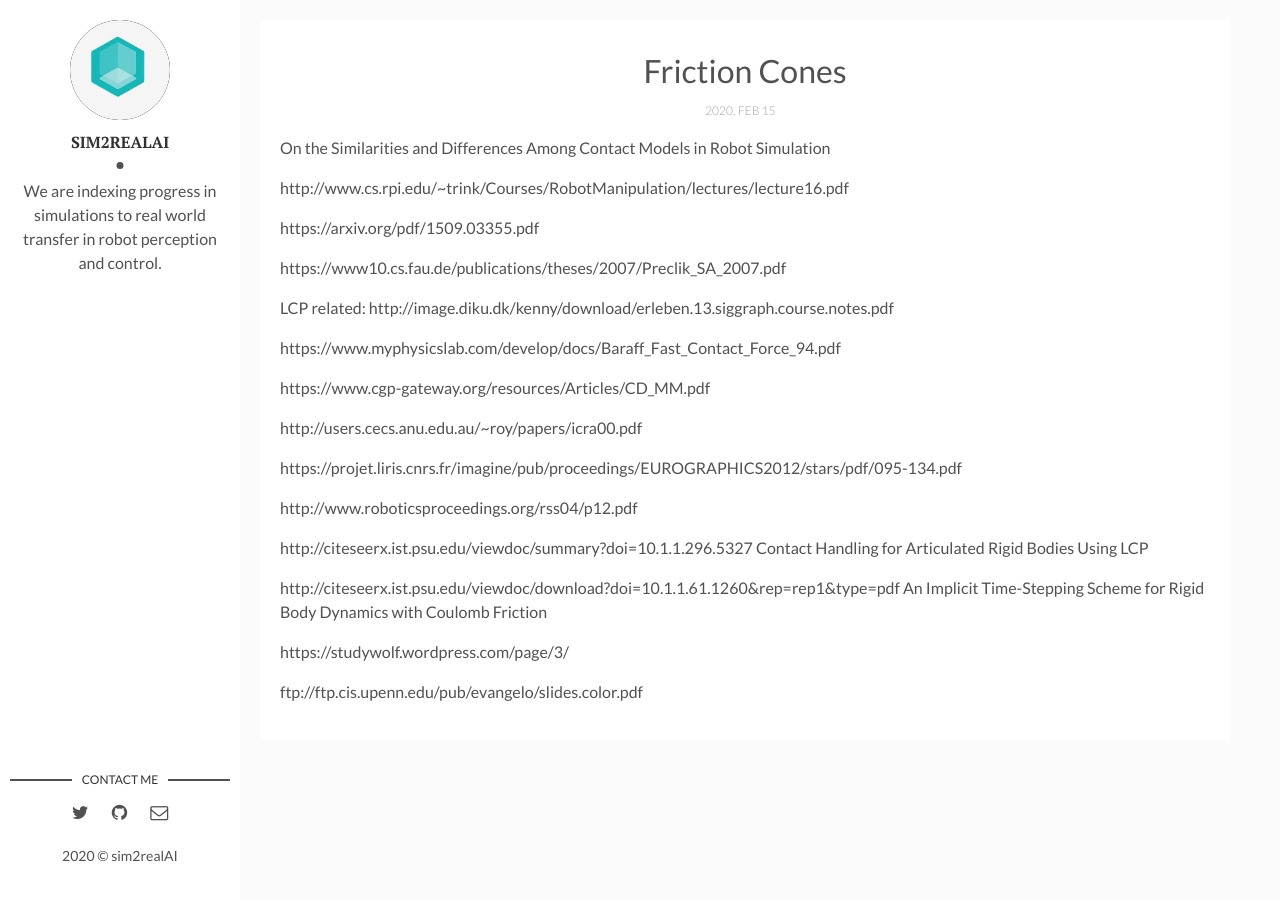
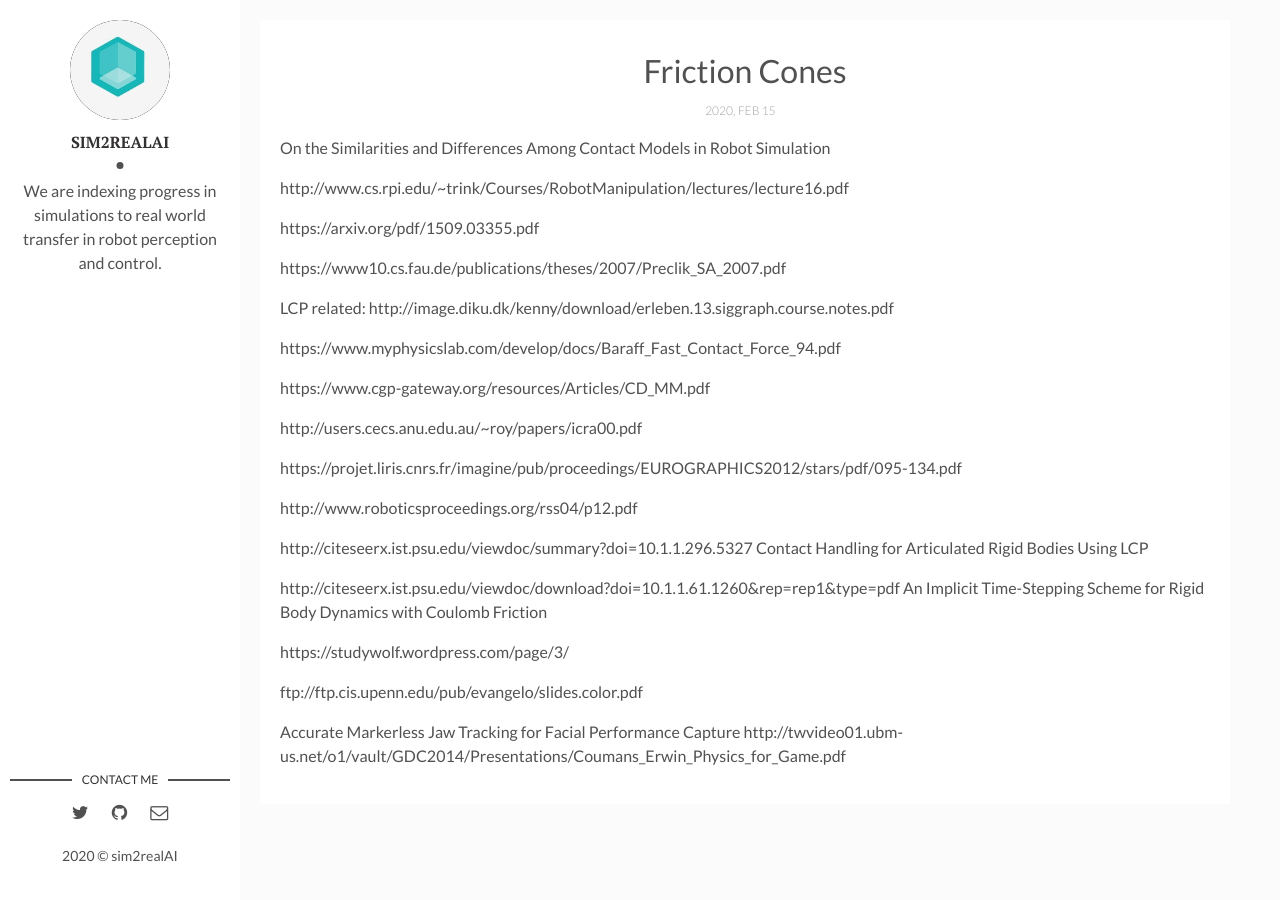
Before and after one commit to backupsim2realai/backupsim2realai.github.io, a Jekyll site: the page built from _posts/2020-04-15-Friction-Cones.markdown, in a window 1280 px wide. Built offline with Jekyll 4.4.1, drawn with Linux system fonts in a browser that asks for light colours.

Commit message:
update
Signed-off-by: Ankur Handa <ahanda@nvidia.com>

```diff
--- a/_posts/2020-04-15-Friction-Cones.markdown
+++ b/_posts/2020-04-15-Friction-Cones.markdown
@@ -36,3 +36,6 @@ An Implicit Time-Stepping Scheme for Rigid Body Dynamics with Coulomb Friction
 https://studywolf.wordpress.com/page/3/
 
 ftp://ftp.cis.upenn.edu/pub/evangelo/slides.color.pdf
+
+Accurate Markerless Jaw Tracking for Facial Performance Capture
+http://twvideo01.ubm-us.net/o1/vault/GDC2014/Presentations/Coumans_Erwin_Physics_for_Game.pdf
```
